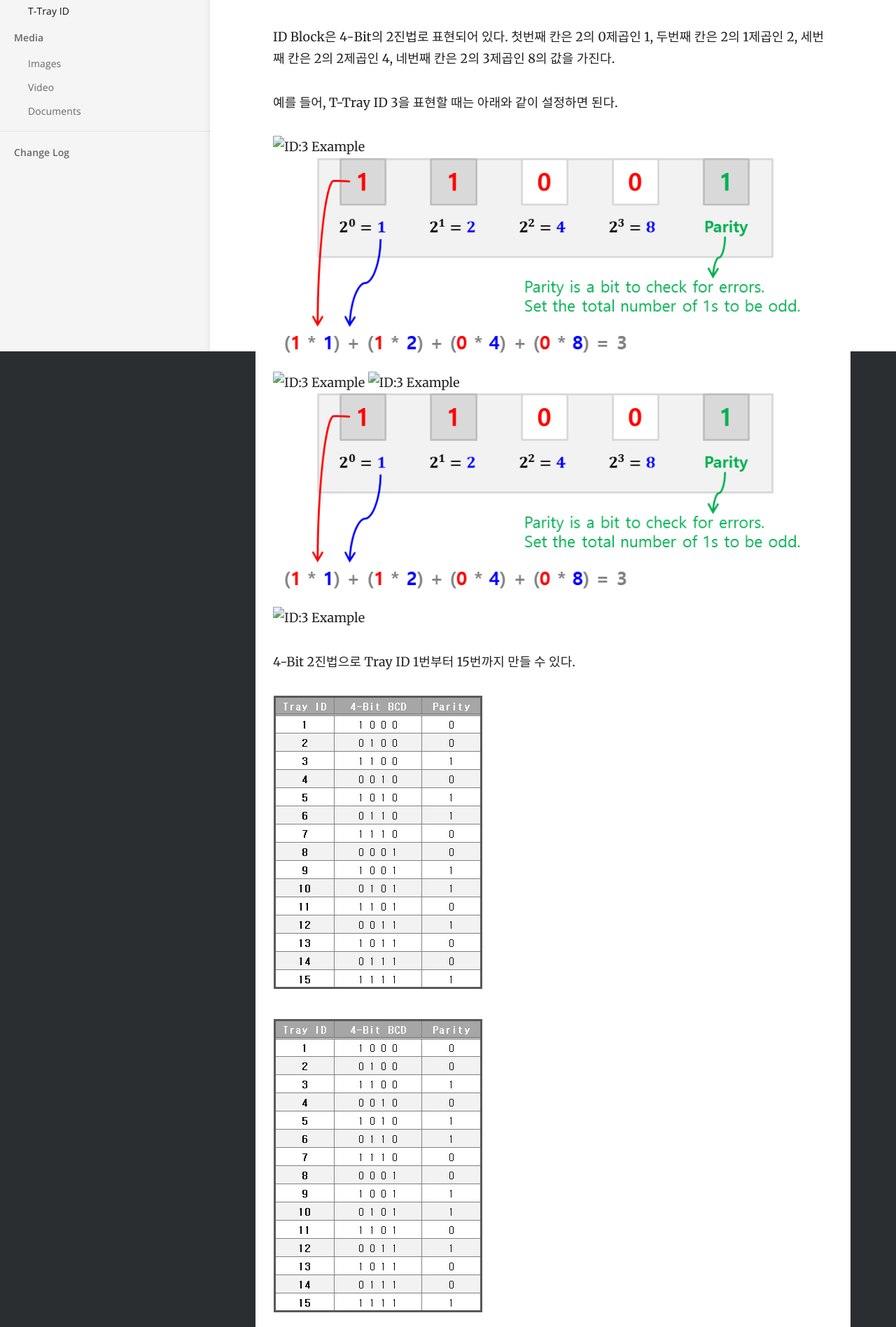
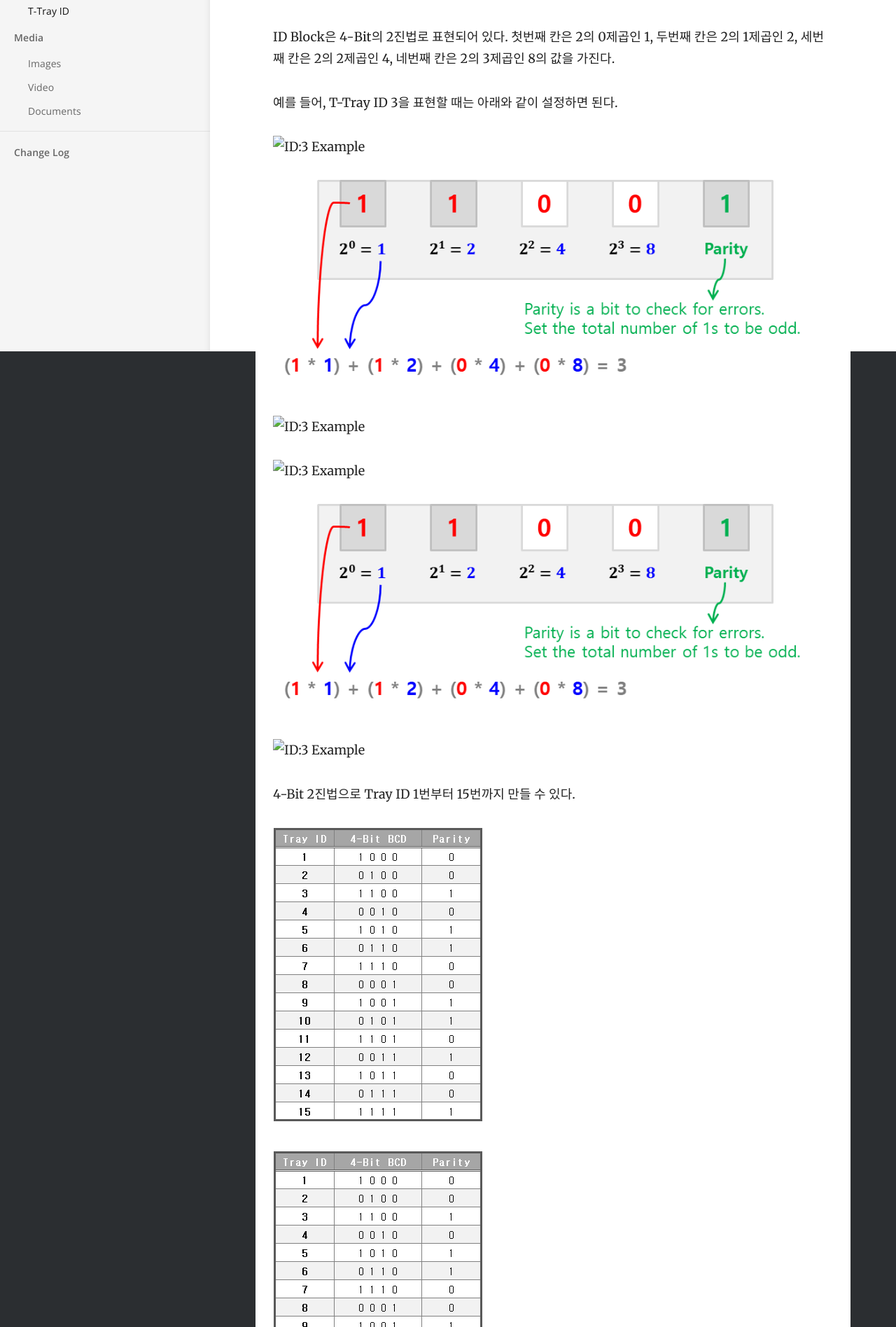
Before and after one commit to lte0609/ht_kr, a Jekyll site: the page built from _docs/devices/tray-id.md, in a window 1280 px wide. Shown: the part 398-2294 px from the top of the page at 70% size. Built offline with Jekyll 4.4.1, drawn with Linux system fonts in a browser that asks for light colours.

Commit message:
Update tray-id.md

```diff
--- a/_docs/devices/tray-id.md
+++ b/_docs/devices/tray-id.md
@@ -14,11 +14,22 @@ ID Block은 4-Bit의 2진법로 표현되어 있다. 첫번째 칸은 2의 0제
 예를 들어, T-Tray ID 3을 표현할 때는 아래와 같이 설정하면 된다.
 
 ![ID:3 Example](images/id3_en.png)
+
+
 ![ID:3 Example](/images/id3_en.png)
+
+
 ![ID:3 Example](../images/id3_en.png)
+
+
 ![ID:3 Example](images/id3_en.png? raw = true)
+
+
 ![ID:3 Example](/images/id3_en.png? raw = true)
+
+
 ![ID:3 Example](../images/id3_en.png? raw = true)
+
 
 4-Bit 2진법으로 Tray ID 1번부터 15번까지 만들 수 있다.
 
@@ -26,3 +37,6 @@ ID Block은 4-Bit의 2진법로 표현되어 있다. 첫번째 칸은 2의 0제
 
 
 <img src="{{ site.baseurl }}/images/id-table.png">
+
+
+<img src="{{ site.baseurl }}/images/id-table.png" width="40" height="40" alt="{{ site.title }} logo">
```
